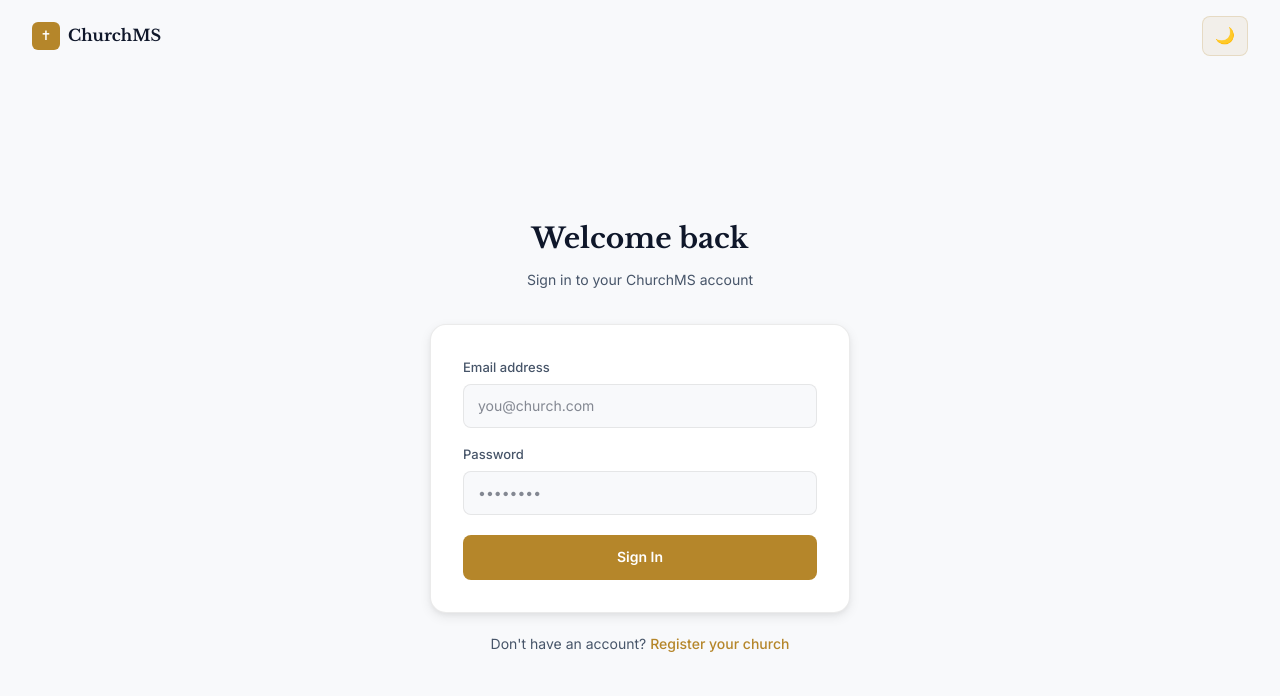
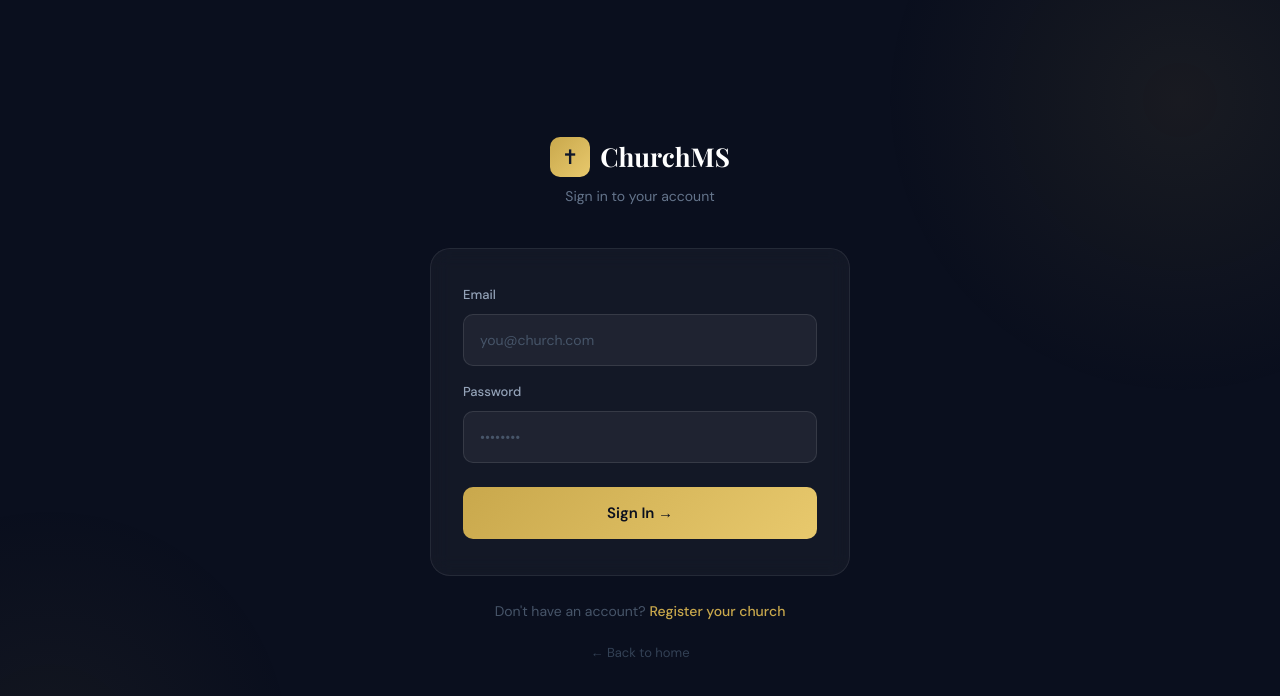
Before and after one commit to Lazarus409/church-ms, a Next.js app in the folder frontend/: page /login in a window 1280 px wide. Shown: the top 696 px of the page. Built offline with nearby package versions, Linux system fonts and the light colour scheme.

Commit message:
redesign: dark gold login page

```diff
--- a/frontend/app/login/page.js
+++ b/frontend/app/login/page.js
@@ -1,8 +1,7 @@
 "use client";
-import { useState, useEffect } from "react";
+import { useState } from "react";
 import api from "@/lib/api";
 import { useRouter } from "next/navigation";
-import ThemeToggle from "@/components/ThemeToggle";
 import Link from "next/link";
 
 export default function LoginPage() {
@@ -30,103 +29,131 @@ export default function LoginPage() {
     <div
       style={{
         minHeight: "100vh",
-        background: "var(--bg-secondary)",
+        background: "#0a0f1e",
         display: "flex",
-        flexDirection: "column",
+        alignItems: "center",
+        justifyContent: "center",
+        fontFamily: "'DM Sans', 'Segoe UI', sans-serif",
+        padding: 20,
+      }}
+    >
+      <style>{`
+        @import url('https://fonts.googleapis.com/css2?family=DM+Sans:wght@300;400;500;600&family=Playfair+Display:wght@700&display=swap');
+        * { box-sizing: border-box; margin: 0; padding: 0; }
+        .input-field { width: 100%; background: rgba(255,255,255,0.05); border: 1px solid rgba(255,255,255,0.1); border-radius: 10px; padding: 14px 16px; color: #fff; font-size: 14px; font-family: inherit; outline: none; transition: border-color 0.2s; }
+        .input-field::placeholder { color: #475569; }
+        .input-field:focus { border-color: rgba(201,168,76,0.5); }
+        .btn-gold { width: 100%; background: linear-gradient(135deg, #c9a84c, #e8c96d); color: #0a0f1e; padding: 14px; border-radius: 10px; font-weight: 600; font-size: 15px; border: none; cursor: pointer; font-family: inherit; transition: opacity 0.2s, transform 0.2s; }
+        .btn-gold:hover { opacity: 0.9; transform: translateY(-1px); }
+        .btn-gold:disabled { opacity: 0.6; cursor: not-allowed; transform: none; }
+      `}</style>
+
+      {/* Left decoration */}
+      <div
+        style={{
+          position: "fixed",
+          top: 0,
+          left: 0,
+          right: 0,
+          bottom: 0,
+          overflow: "hidden",
+          pointerEvents: "none",
         }}
       >
         <div
           style={{
-          padding: "16px 32px",
-          display: "flex",
-          justifyContent: "space-between",
-          alignItems: "center",
+            position: "absolute",
+            top: -200,
+            right: -200,
+            width: 600,
+            height: 600,
+            background:
+              "radial-gradient(circle, rgba(201,168,76,0.08) 0%, transparent 70%)",
+            borderRadius: "50%",
+          }}
+        />
+        <div
+          style={{
+            position: "absolute",
+            bottom: -200,
+            left: -200,
+            width: 500,
+            height: 500,
+            background:
+              "radial-gradient(circle, rgba(201,168,76,0.05) 0%, transparent 70%)",
+            borderRadius: "50%",
+          }}
+        />
+      </div>
+
+      <div
+        style={{
+          width: "100%",
+          maxWidth: 420,
+          position: "relative",
+          zIndex: 1,
         }}
       >
-        <Link
-          href="/"
+        {/* Logo */}
+        <div style={{ textAlign: "center", marginBottom: 40 }}>
+          <div
             style={{
-            textDecoration: "none",
-            display: "flex",
+              display: "inline-flex",
               alignItems: "center",
-            gap: 8,
+              gap: 10,
+              marginBottom: 8,
             }}
           >
             <div
               style={{
-              width: 28,
-              height: 28,
-              background: "var(--gold)",
-              borderRadius: 6,
+                width: 40,
+                height: 40,
+                background: "linear-gradient(135deg, #c9a84c, #e8c96d)",
+                borderRadius: 10,
                 display: "flex",
                 alignItems: "center",
                 justifyContent: "center",
-              fontSize: 13,
-              color: "#fff",
+                fontSize: 20,
               }}
             >
               ✝
             </div>
             <span
               style={{
-              fontFamily: "var(--font-display)",
-              fontSize: 16,
+                fontFamily: "'Playfair Display', serif",
+                fontSize: 26,
                 fontWeight: 700,
-              color: "var(--text-primary)",
+                color: "#fff",
               }}
             >
               ChurchMS
             </span>
-        </Link>
-        <ThemeToggle />
           </div>
-
-      <div
-        style={{
-          flex: 1,
-          display: "flex",
-          alignItems: "center",
-          justifyContent: "center",
-          padding: "40px 16px",
-        }}
-      >
-        <div style={{ width: "100%", maxWidth: 420 }}>
-          <div style={{ textAlign: "center", marginBottom: 32 }}>
-            <h1
-              style={{
-                fontFamily: "var(--font-display)",
-                fontSize: 28,
-                fontWeight: 700,
-                color: "var(--text-primary)",
-                marginBottom: 8,
-              }}
-            >
-              Welcome back
-            </h1>
-            <p style={{ color: "var(--text-secondary)", fontSize: 14 }}>
-              Sign in to your ChurchMS account
+          <p style={{ color: "#64748b", fontSize: 14 }}>
+            Sign in to your account
           </p>
         </div>
 
+        {/* Card */}
         <div
           style={{
-              background: "var(--bg-card)",
-              border: "1px solid var(--border)",
-              borderRadius: 16,
-              padding: 32,
-              boxShadow: "var(--shadow-md)",
+            background: "rgba(255,255,255,0.04)",
+            border: "1px solid rgba(255,255,255,0.08)",
+            borderRadius: 20,
+            padding: "36px 32px",
+            backdropFilter: "blur(10px)",
           }}
         >
           {error && (
             <div
               style={{
-                  background: "rgba(220,38,38,0.08)",
+                background: "rgba(220,38,38,0.1)",
                 border: "1px solid rgba(220,38,38,0.2)",
-                  color: "var(--danger)",
-                  padding: "10px 16px",
-                  borderRadius: 8,
+                borderRadius: 10,
+                padding: "12px 16px",
                 marginBottom: 20,
-                  fontSize: 14,
+                color: "#fca5a5",
+                fontSize: 13,
               }}
             >
               {error}
@@ -143,39 +170,30 @@ export default function LoginPage() {
                   display: "block",
                   fontSize: 13,
                   fontWeight: 500,
-                    color: "var(--text-secondary)",
-                    marginBottom: 6,
+                  color: "#94a3b8",
+                  marginBottom: 8,
                 }}
               >
-                  Email address
+                Email
               </label>
               <input
                 type="email"
                 required
+                className="input-field"
+                placeholder="you@church.com"
                 value={form.email}
                 onChange={(e) => setForm({ ...form, email: e.target.value })}
-                  placeholder="you@church.com"
-                  style={{
-                    width: "100%",
-                    padding: "10px 14px",
-                    border: "1px solid var(--border)",
-                    borderRadius: 8,
-                    background: "var(--bg-secondary)",
-                    color: "var(--text-primary)",
-                    fontSize: 14,
-                    outline: "none",
-                    fontFamily: "var(--font-body)",
-                  }}
               />
             </div>
+
             <div>
               <label
                 style={{
                   display: "block",
                   fontSize: 13,
                   fontWeight: 500,
-                    color: "var(--text-secondary)",
-                    marginBottom: 6,
+                  color: "#94a3b8",
+                  marginBottom: 8,
                 }}
               >
                 Password
@@ -183,43 +201,20 @@ export default function LoginPage() {
               <input
                 type="password"
                 required
+                className="input-field"
+                placeholder="••••••••"
                 value={form.password}
-                  onChange={(e) =>
-                    setForm({ ...form, password: e.target.value })
-                  }
-                  placeholder="••••••••"
-                  style={{
-                    width: "100%",
-                    padding: "10px 14px",
-                    border: "1px solid var(--border)",
-                    borderRadius: 8,
-                    background: "var(--bg-secondary)",
-                    color: "var(--text-primary)",
-                    fontSize: 14,
-                    outline: "none",
-                    fontFamily: "var(--font-body)",
-                  }}
+                onChange={(e) => setForm({ ...form, password: e.target.value })}
               />
             </div>
+
             <button
               type="submit"
               disabled={loading}
-                style={{
-                  width: "100%",
-                  padding: "11px",
-                  background: "var(--gold)",
-                  border: "none",
-                  borderRadius: 8,
-                  color: "#fff",
-                  fontSize: 14,
-                  fontWeight: 600,
-                  cursor: "pointer",
-                  fontFamily: "var(--font-body)",
-                  opacity: loading ? 0.7 : 1,
-                  marginTop: 4,
-                }}
+              className="btn-gold"
+              style={{ marginTop: 8 }}
             >
-                {loading ? "Signing in..." : "Sign In"}
+              {loading ? "Signing in..." : "Sign In →"}
             </button>
           </form>
         </div>
@@ -227,16 +222,16 @@ export default function LoginPage() {
         <p
           style={{
             textAlign: "center",
-              marginTop: 20,
+            marginTop: 24,
             fontSize: 14,
-              color: "var(--text-secondary)",
+            color: "#475569",
           }}
         >
           Don't have an account?{" "}
           <Link
             href="/register"
             style={{
-                color: "var(--gold)",
+              color: "#c9a84c",
               textDecoration: "none",
               fontWeight: 500,
             }}
@@ -244,7 +239,15 @@ export default function LoginPage() {
             Register your church
           </Link>
         </p>
-        </div>
+
+        <p style={{ textAlign: "center", marginTop: 16 }}>
+          <Link
+            href="/"
+            style={{ color: "#334155", textDecoration: "none", fontSize: 13 }}
+          >
+            ← Back to home
+          </Link>
+        </p>
       </div>
     </div>
   );
--- a/frontend/app/page.js
+++ b/frontend/app/page.js
@@ -333,7 +333,7 @@ export default function HomePage() {
           </div>
           <h2
             style={{
-              fontFamily: "'Playfair Display', serif",
+              fontFamily: "sans-serif",
               fontSize: "clamp(28px, 4vw, 40px)",
               fontWeight: 700,
               color: t.text,
@@ -412,7 +412,7 @@ export default function HomePage() {
       <section style={{ textAlign: "center", padding: "60px 40px 80px" }}>
         <h2
           style={{
-            fontFamily: "'Playfair Display', serif",
+            fontFamily: "sans-serif",
             fontSize: "clamp(28px, 4vw, 44px)",
             fontWeight: 700,
             marginBottom: 16,
```
Lines whose indentation alone changed are shown as unchanged.
